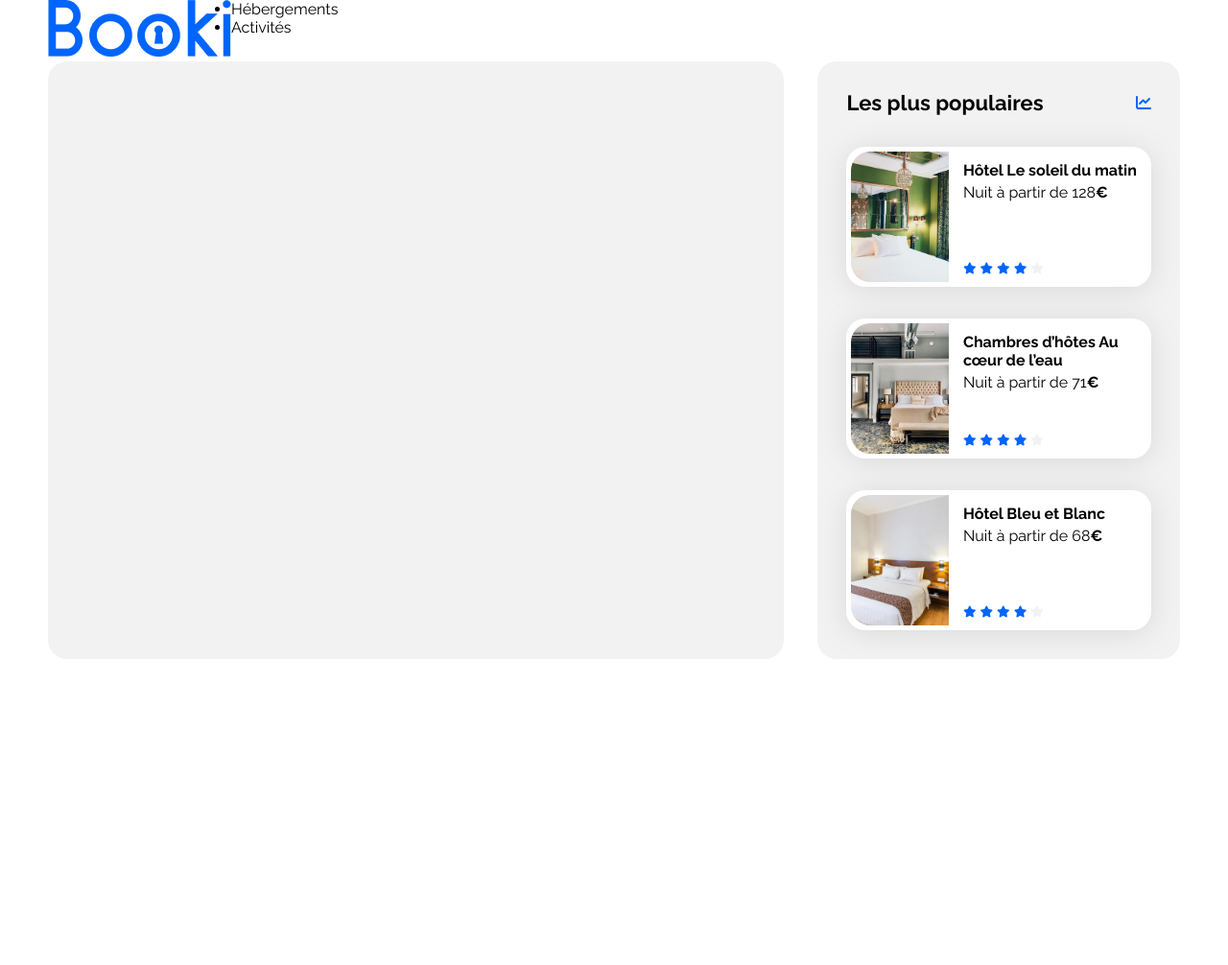
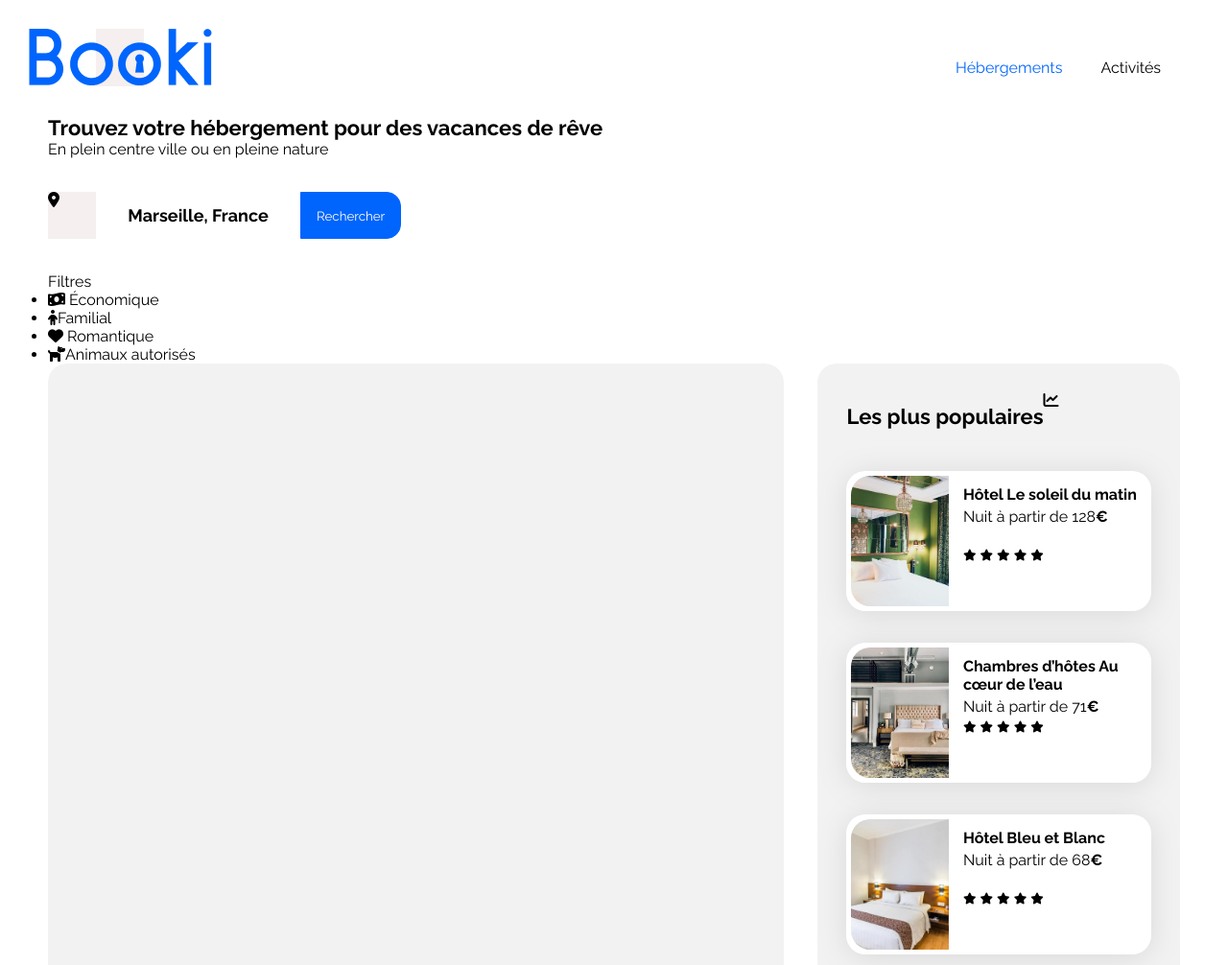
Before and after one commit to MarwenCode/projet-2-Booki-OC, a plain HTML site: page index.html in a window 1280 px wide. Shown: the top 1006 px of the page at 96% size. Before the commit the page ends 800 px from the top, so only its background shows below. Drawn offline with Linux system fonts and the light colour scheme.

Commit message:
add search bar css

```diff
--- a/css/main.css
+++ b/css/main.css
@@ -1,10 +1,10 @@
-*{
+* {
   box-sizing: border-box;
   margin: 0;
   padding: 0;
 }
 
-body{
+body {
   font-family: Raleway;
   max-width: 1440px;
   margin: auto;
@@ -12,8 +12,124 @@ body{
 
 header {
   display: flex;
+  align-items: center;
 
-    .log{
-        margin: 30 50;
+  .logo {
+    margin: 30px 50px;
+  }
+
+  .menus {
+    flex: 1;
+    display: flex;
+    justify-content: flex-end;
+    margin-top: 20px;
+  }
+
+  #liste_menus {
+    list-style-type: none;
+    display: flex;
+    justify-content: space-between;
+  }
+
+  #liste_menus li {
+    margin-left: 20px;
+    align-items: center;
+  }
+
+  #liste_menus li:first-child a {
+    color: #0065fc;
+  }
+
+  #liste_menus a {
+    margin-right: 20px;
+    text-decoration: none;
   }
 }
+
+.bloc-info {
+  display: flex;
+  flex-direction: column;
+  align-items: flex-start;
+  gap: 35px;
+  align-self: stretch;
+}
+
+.title {
+  color: #000;
+  margin-left: 0;
+}
+
+.title h1 {
+  font-size: 22px;
+  font-style: normal;
+  font-weight: 700;
+  line-height: normal;
+}
+
+.title p {
+  font-size: 16px;
+  font-style: normal;
+  font-weight: 400;
+  line-height: normal;
+}
+
+.search-bar {
+    display: flex;
+    align-items: center;
+    width: 377px;
+    height: 49px;
+    flex-direction: row;
+
+
+
+
+
+}
+
+.logo {
+    width: 50px;
+    background-color: rgb(245, 239, 239);
+    display: flex;
+    justify-content: center;
+    align-items: center;
+}
+
+.fa-solid {
+    color: black;
+    flex: 1;
+    height: 49px;
+    display: flex;
+    justify-content: center;
+    align-items: center;
+}
+
+
+.search-bar input {
+    color: #000;
+    text-align: center;
+    font-size: 18px;
+    font-style: normal;
+    font-weight: 700;
+    line-height: normal;
+    height: 49px;
+    border: none; /* Added the semicolon here */
+
+    &:focus {
+        outline: none;
+    }
+}
+
+.search-bar input::placeholder {
+    color: #000;
+}
+
+
+.search-bar button {
+    border-radius: 0px 15px 15px 0px;
+    border: 1px solid #0065fc;
+    background: #0065fc;
+    padding: 15px 16px;
+    color: white;
+    height: 49px;
+    cursor: pointer;
+}
--- a/index.html
+++ b/index.html
@@ -22,15 +22,69 @@
             <div class="logo">
               <img src="images/logo/Booki.png" alt="img_Booki" />
             </div>
-            <nav>
+
               <div class="menus">
                 <ul id="liste_menus">
-                  <li><a href="heb">Hébergements</a></li>
-                  <li><a href="act">Activités</a></li>
+                  <li><a href="">Hébergements</a></li>
+                  <li><a href="">Activités</a></li>
                 </ul>
               </div>
-            </nav>
+
           </header>
+
+          <section class="bloc-info">
+            <!-- Titre -->
+            <div class="title">
+                <h1>Trouvez votre hébergement pour des vacances de rêve</h1>
+
+                <p>En plein centre ville ou en pleine nature</p>
+
+            </div>
+            <div class="search-bar">
+                <span class="logo">
+                    <i class="fa-solid fa-location-dot"></i>
+                </span>
+                <input type="text"  placeholder="Marseille, France">
+                <button class="search">
+                    Rechercher
+
+                </button>
+            </div>
+
+            <div class="filtreAll">
+
+                <p class="filtre">Filtres</p>
+
+                <ul>
+                    <li id="eco">
+                      <a href="#">
+                        <i class="fas fa-money-bill-wave" id="billet"></i>
+                        Économique
+                      </a>
+                    </li>
+                    <li id="famille">
+                      <a href="#"
+                        ><i class="fas fa-child" id="enfant"></i
+                        ><!--icône enfant-->Familial</a
+                      >
+                    </li>
+                    <li id="romantique">
+                      <a href="#">
+                        <i class="fas fa-heart" id="coeur"></i>
+                        <!--icône coeur-->Romantique</a
+                      >
+                    </li>
+                    <li id="animaux">
+                      <a href="#"
+                        ><i class="fas fa-dog" id="chien"></i
+                        ><!--icône chien-->Animaux autorisés</a
+                      >
+                    </li>
+                  </ul>
+
+
+
+          </section>
         <main>
             <div class="hebergements-and-populaires">
                 <section class="hebergements">
```
Lines whose indentation alone changed are shown as unchanged.
